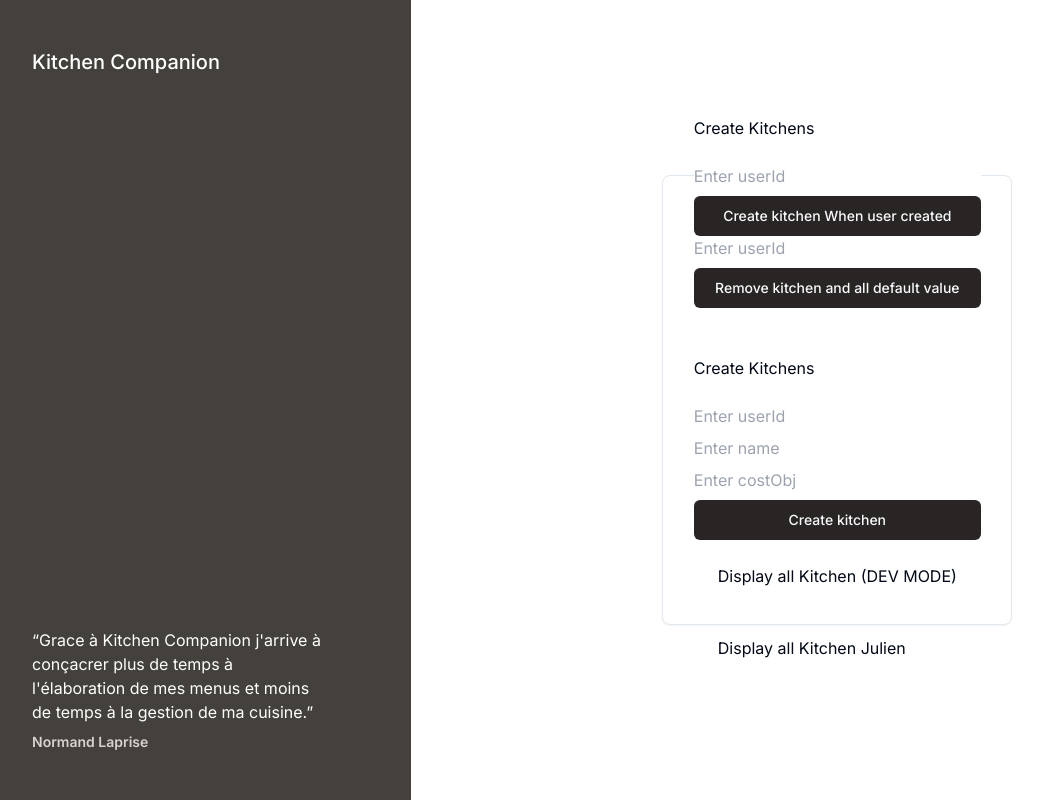
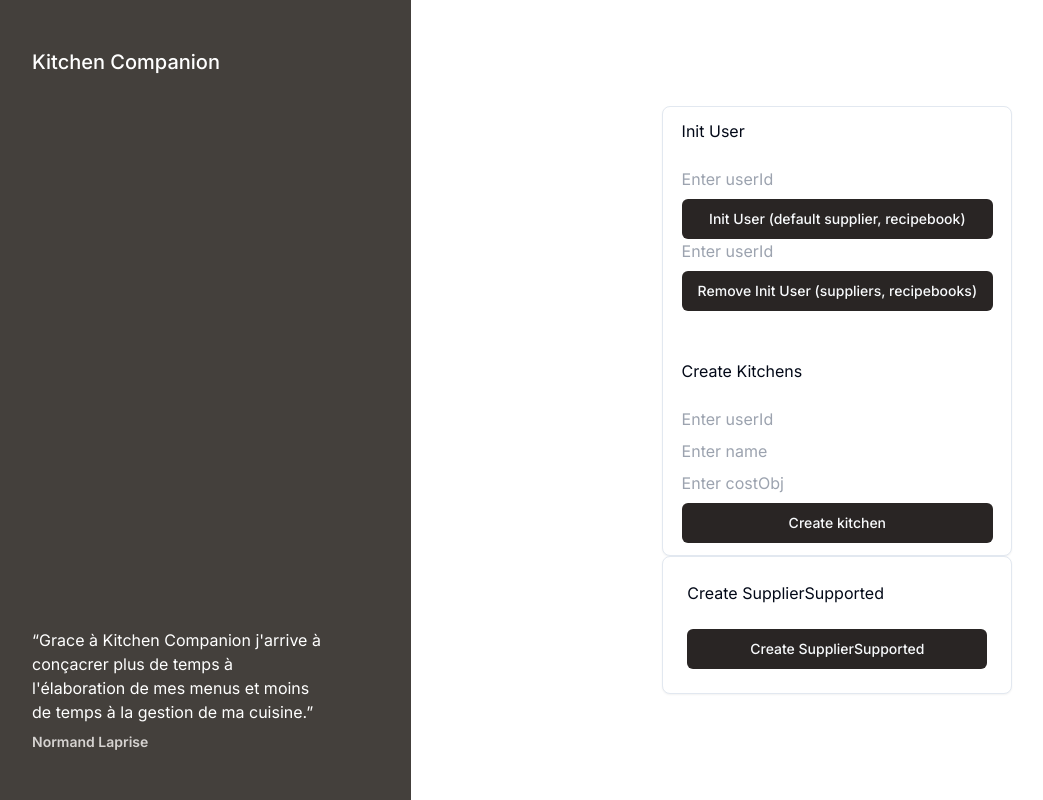
Before and after one commit to remschuet/Bon-Service, a Next.js app in the folder dev/kitchencompanion/: page /test/kitchen in a window 1280 px wide. Shown: the whole page, without its empty margins (16-1059 px from the left). Built offline with nearby package versions, Linux system fonts and the light colour scheme.

Commit message:
style: added button create SupplierSupported

```diff
--- a/dev/kitchencompanion/src/components/basic_test/kitchen-form.tsx
+++ b/dev/kitchencompanion/src/components/basic_test/kitchen-form.tsx
@@ -10,7 +10,11 @@ import { Kitchen } from "@prisma/client";
 import {
   actionCreateKitchenWhenUserCreate,
   actionDestroyKitchenAndMore,
+  actionCreateKitchen,
+  actionCreateSupplierSupported,
+  actionRemoveSupplierSupported,
 } from "@/app/(public)/test/kitchen/_action/kitchen-action";
+import { createKitchen } from "@/db/data-access/kitchen";
 
 export function KitchenForm() {
   const [isPending, startTransition] = useTransition();
@@ -21,6 +25,13 @@ export function KitchenForm() {
   async function handleRemoveDefaultKitchen(formData: FormData) {
     const userId = formData.get("userId") as string;
     await actionDestroyKitchenAndMore(userId);
+  }
+
+  async function handleSupplierSupported() {
+    startTransition(async () => {
+      actionRemoveSupplierSupported();
+      actionCreateSupplierSupported();
+    });
   }
 
   async function handleCreateDefaultKitchen(formData: FormData) {
@@ -39,18 +50,18 @@ export function KitchenForm() {
       name: formData.get("name") as string,
       costObjective: parseInt(formData.get("costObj") as string),
     };
-    console.log("kitchen creation");
 
     startTransition(async () => {
       if (newKitchen) {
-        // actionCreateKitchenWhenUserCreate(newKitchen as Kitchen);
+        actionCreateKitchen(newKitchen as Kitchen);
       }
     });
   }
 
   return (
+    <>
       <Card className="w-[350px] h-[450px] grid place-content-center">
-      <CardHeader>Create Kitchens</CardHeader>
+        <CardHeader>Init User</CardHeader>
         <CardContent>
           <form action={handleCreateDefaultKitchen} className="grid gap-2">
             <input
@@ -59,7 +70,9 @@ export function KitchenForm() {
               id="userId"
               placeholder="Enter userId"
             />
-          <Button type="submit">Create kitchen When user created</Button>
+            <Button type="submit">
+              Init User (default supplier, recipebook)
+            </Button>
           </form>
           <form action={handleRemoveDefaultKitchen} className="grid gap-2">
             <input
@@ -68,7 +81,9 @@ export function KitchenForm() {
               id="userId"
               placeholder="Enter userId"
             />
-          <Button type="submit">Remove kitchen and all default value</Button>
+            <Button type="submit">
+              Remove Init User (suppliers, recipebooks)
+            </Button>
           </form>
         </CardContent>
 
@@ -90,13 +105,16 @@ export function KitchenForm() {
             />
             <Button type="submit">Create kitchen</Button>
           </form>
-
-        <CardHeader>Display all Kitchen (DEV MODE)</CardHeader>
-        <ul></ul>
-
-        <CardHeader>Display all Kitchen Julien</CardHeader>
-        <ul></ul>
         </CardContent>
       </Card>
+      <Card>
+        <CardHeader>Create SupplierSupported</CardHeader>
+        <CardContent>
+          <form action={handleSupplierSupported} className="grid gap-2">
+            <Button type="submit">Create SupplierSupported</Button>
+          </form>
+        </CardContent>
+      </Card>
+    </>
   );
 }
```
Lines whose indentation alone changed are shown as unchanged.
